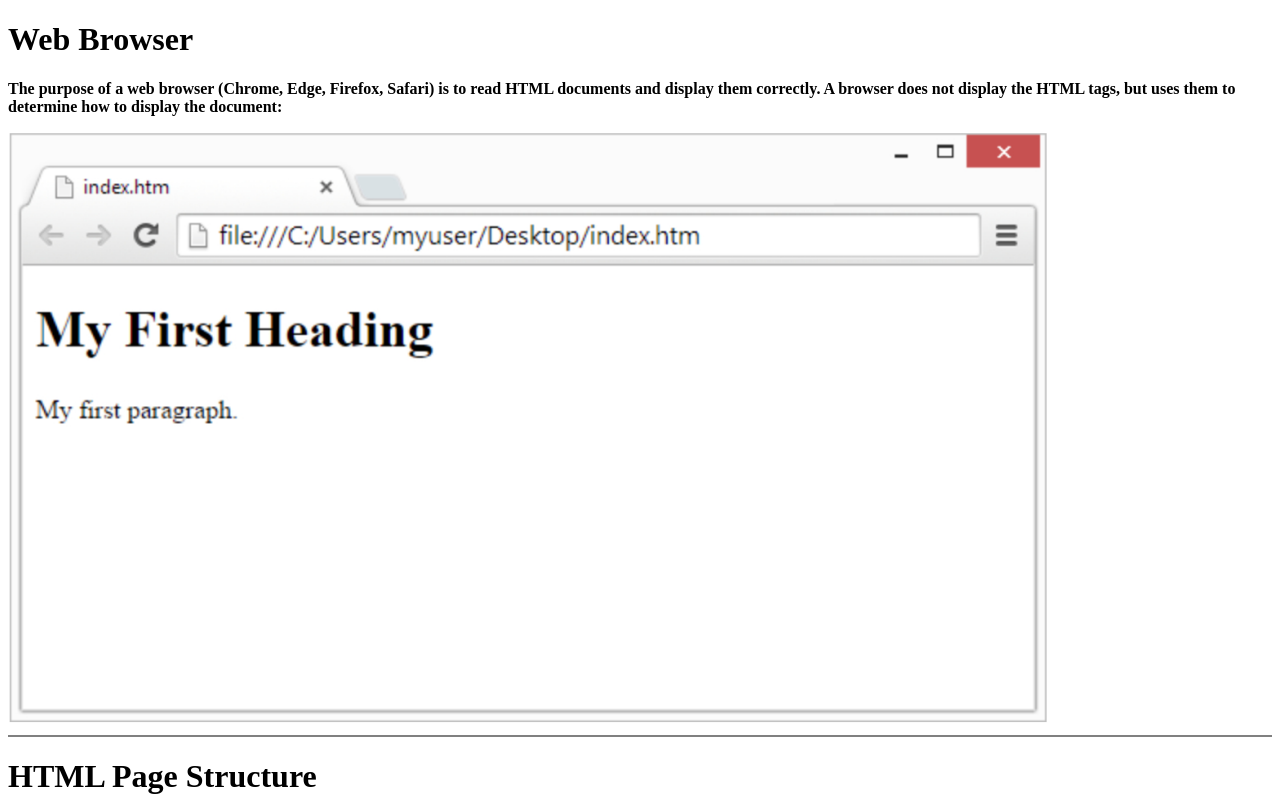
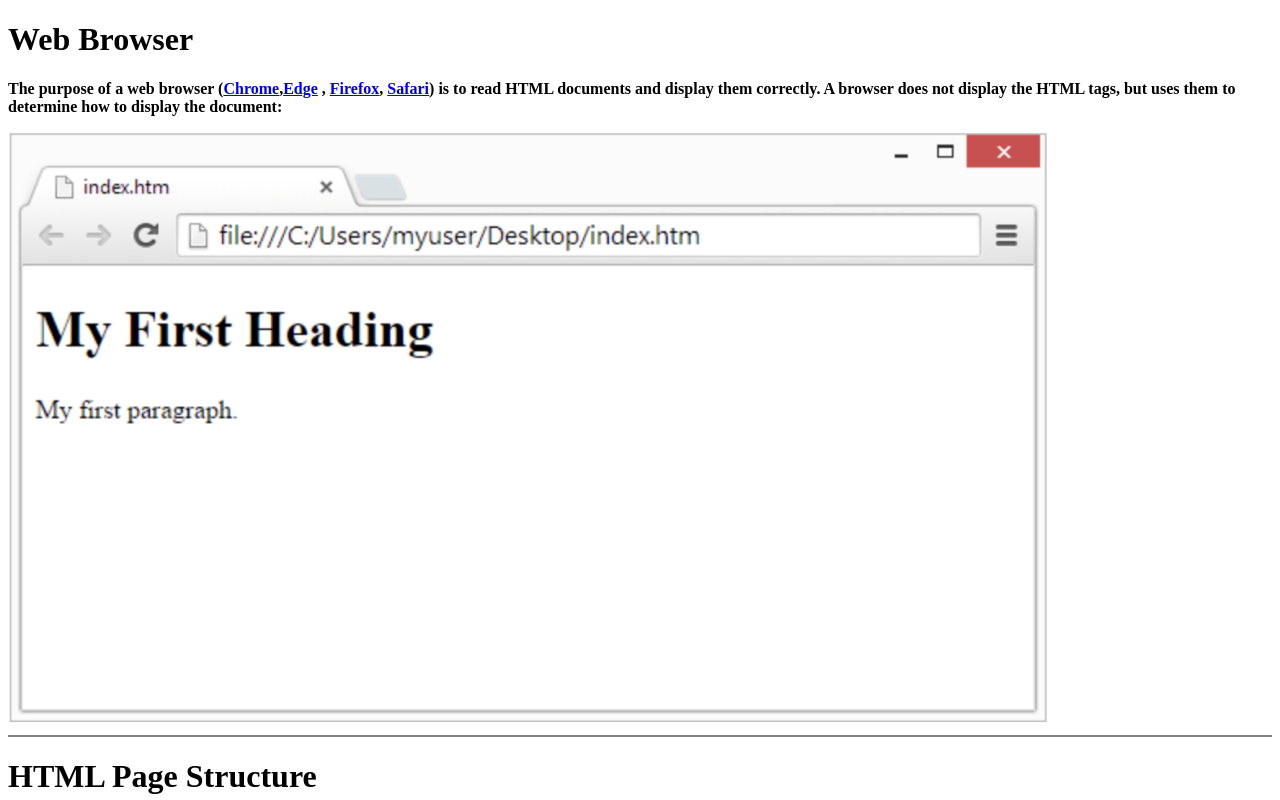
Before and after one commit to guillemtala/intro, a plain HTML site: page index.html in a window 1280 px wide. Shown: the top 800 px of the page. Drawn offline with Linux system fonts and the light colour scheme.

Commit message:
second commit

```diff
--- a/index.html
+++ b/index.html
@@ -5,12 +5,13 @@
     <meta charset="UTF-8">
     <meta http-equiv="X-UA-Compatible" content="IE=edge">
     <meta name="viewport" content="width=device-width, initial-scale=1.0">
+    <link rel="shortcut icon" href="./img/html5-brands.svg" type="image/x-icon">
     <title>Introducción HTML</title>
 </head>
 
 <body>
     <h1>Web Browser</h1>
-    <p><b>The purpose of a web browser (Chrome, Edge, Firefox, Safari) is to read HTML documents and display them correctly. A browser does not display the HTML tags, but uses them to determine how to display the document:</b></p>
+    <p><b>The purpose of a web browser (<a href="https://www.google.es/">Chrome</a>,<a href="https://www.microsoft.com/es-es/edge">Edge</a> , <a href="https://www.mozilla.org/es-ES/firefox/new/">Firefox</a>, <a href="https://www.apple.com/es/safari/">Safari</a>) is to read HTML documents and display them correctly. A browser does not display the HTML tags, but uses them to determine how to display the document:</b></p>
     <img src="./img/Captura0.PNG" alt="pagina web">
     <hr size="2px" color="grey" />
     <h1>HTML Page Structure</h1>
```
Also changed, not shown: img/html5-brands.svg (added).
